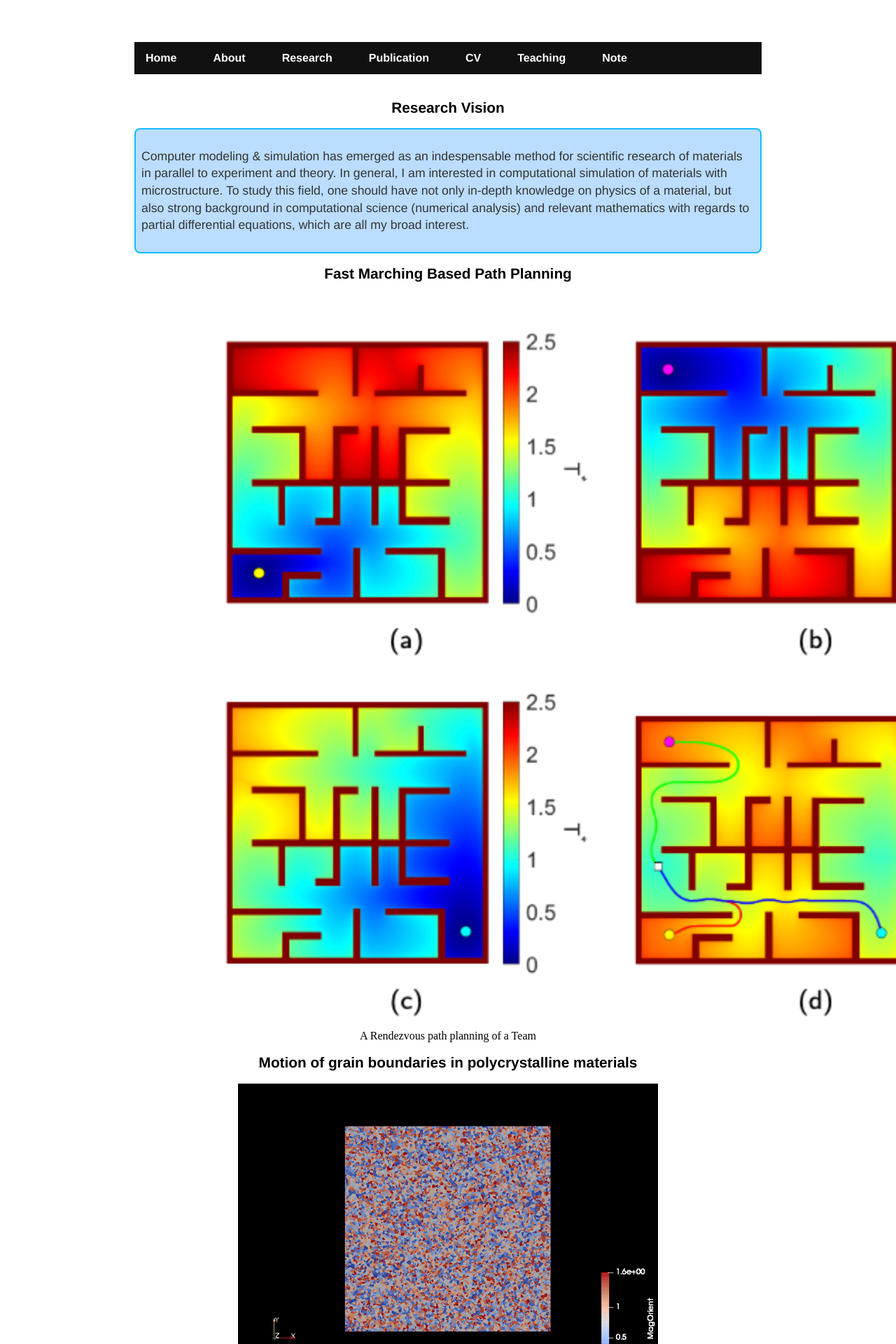
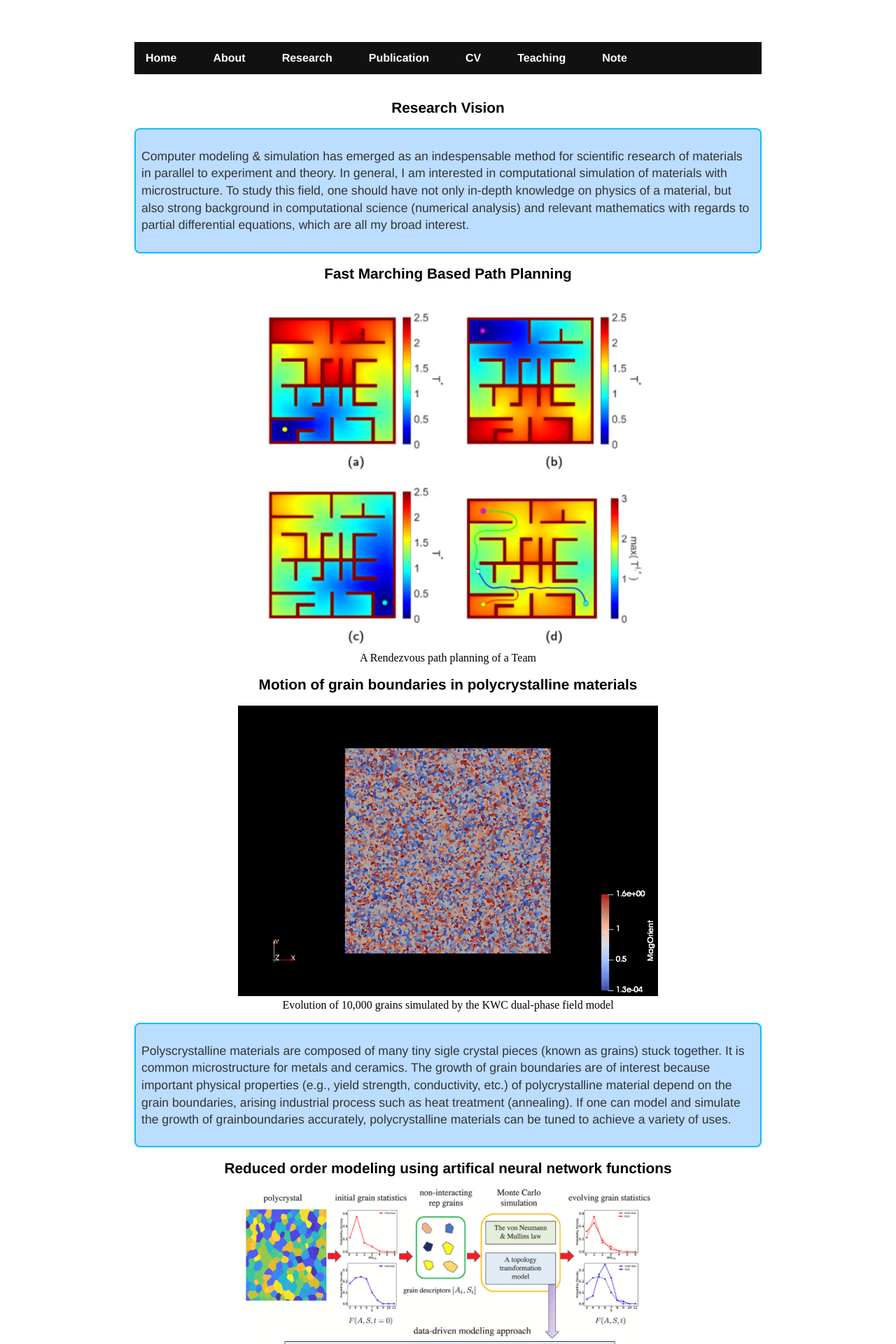
Before and after one commit to jaekwangjk/jaekwangjk.github.io, a Jekyll site: the page built from research.html, in a window 1280 px wide. Shown: the top 1920 px of the page at 70% size. Built offline with Jekyll 4.4.1, drawn with Linux system fonts in a browser that asks for light colours.

Commit message:
Update research.html

```diff
--- a/research.html
+++ b/research.html
@@ -34,7 +34,7 @@ title: Jaekwang Kim
 	<BODY>
 	<center>
 	<figure>
-  	<IMG SRC="pictures/Pathplan.png">
+  	<IMG SRC="pictures/Pathplan.png",  width="600",height="600">
 	<figcaption> A Rendezvous path planning of a Team </figcaption>
 	</figure>
 	</center>
```
